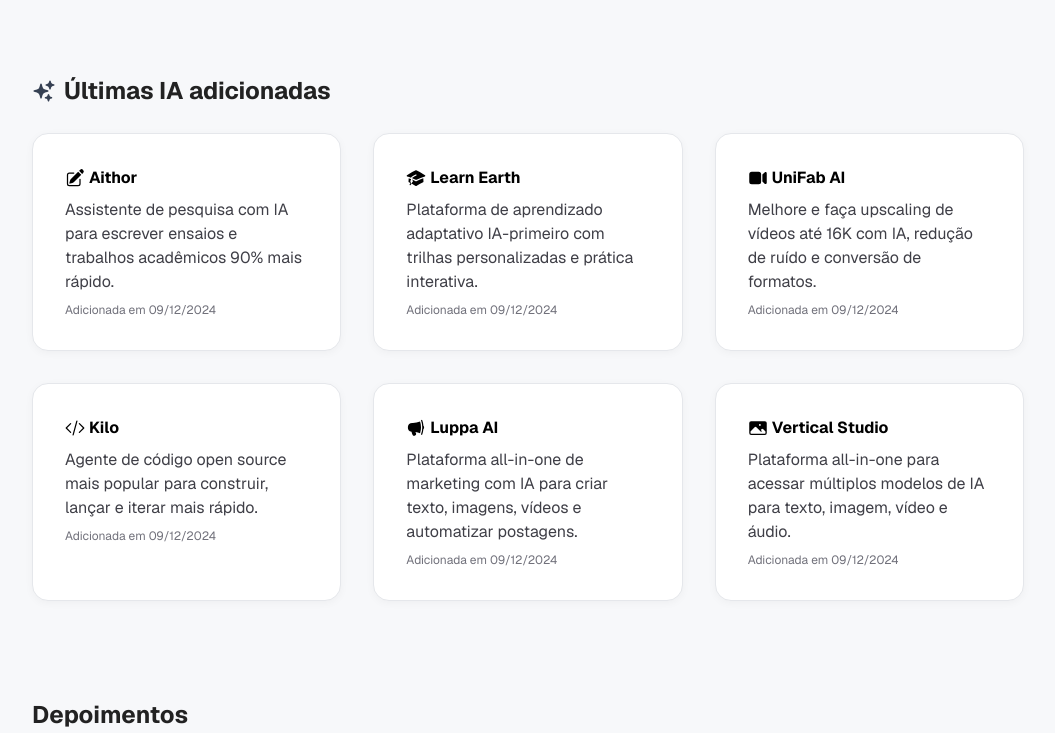
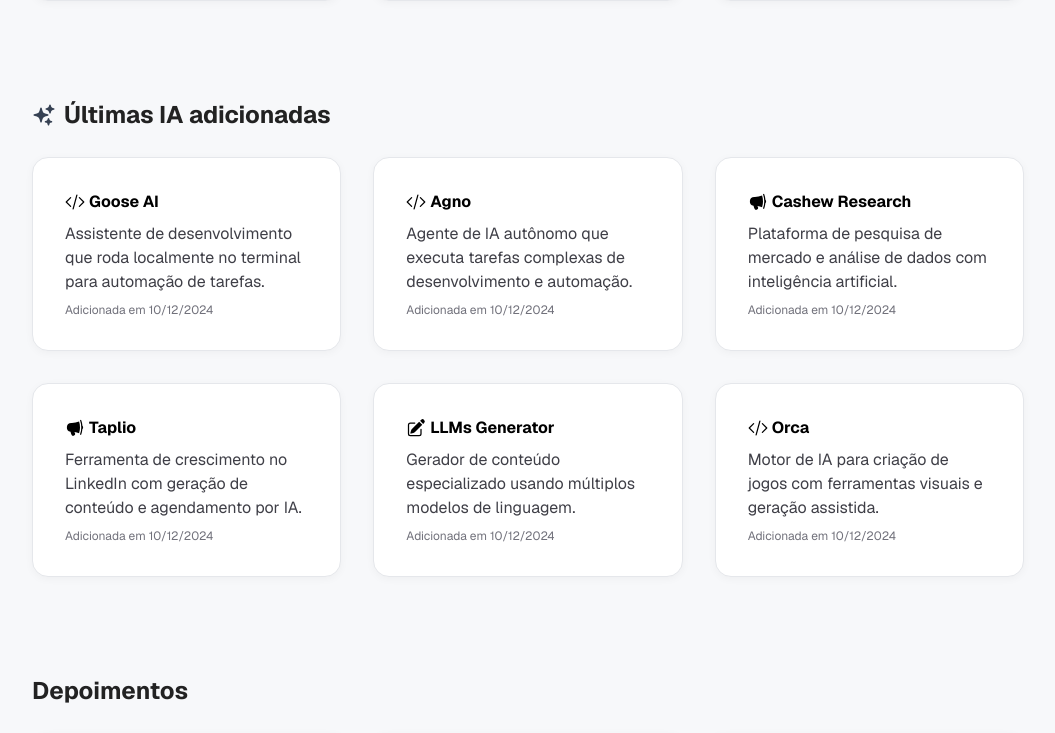
Before and after one commit to cavadema/hypehour, a Next.js app: page / in a window 1280 px wide. Shown: the part 7468-8201 px from the top of the page, without its empty margins (112-1167 px from the left). Built offline with nearby package versions, Linux system fonts and the light colour scheme.

Commit message:
Feat: Add 13 new AI tools across multiple pages and update homepage sections

```diff
--- a/app/ferramenta-de-deteccao-de-ia/page.tsx
+++ b/app/ferramenta-de-deteccao-de-ia/page.tsx
@@ -57,6 +57,11 @@
     url: "https://www.zerogpt.com/",
     descricao: "Detector avançado e confiável para ChatGPT, GPT-5 e Gemini com alta precisão.",
   },
+  {
+    nome: "SynthID",
+    url: "https://deepmind.google/models/synthid/",
+    descricao: "Tecnologia do Google DeepMind para identificar e marcar conteúdo gerado por IA.",
+  },
 ];
 
 export const metadata = {
--- a/app/ia-para-desenvolvedores/page.tsx
+++ b/app/ia-para-desenvolvedores/page.tsx
@@ -82,6 +82,41 @@
     url: "https://kilo.ai/",
     descricao: "Agente de código open source mais popular para construir, lançar e iterar mais rápido.",
   },
+  {
+    nome: "Goose AI",
+    url: "https://goose.ai/",
+    descricao: "API de IA para desenvolvedores com modelos de linguagem acessíveis e econômicos.",
+  },
+  {
+    nome: "Agents.md",
+    url: "https://agents.md/",
+    descricao: "Plataforma para criar e gerenciar agentes de IA para desenvolvimento.",
+  },
+  {
+    nome: "Relace AI",
+    url: "https://www.relace.ai/",
+    descricao: "Ferramenta de IA para acelerar desenvolvimento e automação de código.",
+  },
+  {
+    nome: "Agno",
+    url: "https://www.agno.com/",
+    descricao: "Plataforma de IA para desenvolvimento colaborativo e gestão de projetos.",
+  },
+  {
+    nome: "Conductor",
+    url: "https://conductor.build/",
+    descricao: "Ferramenta de orquestração e automação de workflows de desenvolvimento com IA.",
+  },
+  {
+    nome: "Mistral Devstral 2 Vibe CLI",
+    url: "https://mistral.ai/news/devstral-2-vibe-cli",
+    descricao: "CLI inteligente da Mistral AI para desenvolvimento acelerado com modelos de linguagem.",
+  },
+  {
+    nome: "Softr Workflows",
+    url: "https://www.softr.io/workflows",
+    descricao: "Crie automações e workflows sem código com IA integrada.",
+  },
 ];
 
 export default function IaParaDesenvolvedores() {
--- a/app/ia-para-imagens/page.tsx
+++ b/app/ia-para-imagens/page.tsx
@@ -92,6 +92,16 @@
     url: "https://app.verticalstudio.ai/stream",
     descricao: "Plataforma all-in-one para acessar múltiplos modelos de IA para texto, imagem, vídeo e áudio.",
   },
+  {
+    nome: "HeyGen",
+    url: "https://www.heygen.com/",
+    descricao: "Crie vídeos com avatares de IA e traduções automáticas em múltiplos idiomas.",
+  },
+  {
+    nome: "Higgsfield",
+    url: "https://higgsfield.ai/",
+    descricao: "Plataforma de geração de imagens e vídeos com IA de alta qualidade.",
+  },
 ];
 
 export const metadata = {
--- a/app/ia-para-marketing/page.tsx
+++ b/app/ia-para-marketing/page.tsx
@@ -132,6 +132,26 @@
         url: "https://rybbit.com/",
         descricao: "Analytics moderno sem cookies, alternativa ao Google Analytics com foco em privacidade e GDPR.",
     },
+    {
+        nome: "Taplio",
+        url: "https://taplio.com/",
+        descricao: "Ferramenta de IA para crescimento no LinkedIn com criação de conteúdo e agendamento.",
+    },
+    {
+        nome: "Cashew Research",
+        url: "https://www.cashewresearch.com/",
+        descricao: "Plataforma de pesquisa de mercado com IA para insights e análise de audiência.",
+    },
+    {
+        nome: "LLMs.txt Generator",
+        url: "https://llmstxtgenerator.cc/",
+        descricao: "Gerador de documentação estruturada para LLMs otimizar indexação e descoberta de conteúdo.",
+    },
+    {
+        nome: "Softr Workflows",
+        url: "https://www.softr.io/workflows",
+        descricao: "Crie automações e workflows sem código com IA integrada para marketing.",
+    },
 ];
 
 export const metadata = {
--- a/app/ia-para-vibe-coding/page.tsx
+++ b/app/ia-para-vibe-coding/page.tsx
@@ -29,6 +29,8 @@
   { nome: "FastShot", url: "https://fastshot.ai/", descricao: "Crie apps móveis nativos 100x mais rápido sem código, apenas com prompts de IA." },
   { nome: "Skip", url: "https://www.goskip.dev/", descricao: "O Lovable brasileiro. Transforme ideias em aplicações web completas com IA." },
   { nome: "Deco", url: "https://www.decocms.com/", descricao: "Plataforma MCP-native para criar apps AI full-stack com governança integrada." },
+  { nome: "Orca Engine", url: "https://orcaengine.ai/", descricao: "Plataforma de IA para criação de jogos com automação e ferramentas avançadas." },
+  { nome: "Google Stitch", url: "https://stitch.withgoogle.com/", descricao: "Ferramenta experimental do Google para criação colaborativa com IA." },
 ];
 
 export default function IaParaVibeCoding() {
--- a/app/page.tsx
+++ b/app/page.tsx
@@ -598,9 +598,9 @@
             <span className="text-xs text-zinc-500">Lançamento: Set/2025</span>
           </div>
           <div className="apify-card hover:shadow-xl transition-shadow flex flex-col gap-2">
-            <span className="inline-flex items-center gap-1 text-black font-bold"><SparklesIcon className="w-5 h-5" /> Llama 3.2</span>
-            <p className="text-zinc-700">Versão open-source da Meta com quantizações eficientes para edge.</p>
-            <span className="text-xs text-zinc-500">Lançamento: Set/2025</span>
+            <span className="inline-flex items-center gap-1 text-black font-bold"><SparklesIcon className="w-5 h-5" /> Llama 4</span>
+            <p className="text-zinc-700">Nova geração open-source da Meta com melhorias significativas em raciocínio e performance.</p>
+            <span className="text-xs text-zinc-500">Lançamento: Dez/2025</span>
           </div>
           <div className="apify-card hover:shadow-xl transition-shadow flex flex-col gap-2">
             <span className="inline-flex items-center gap-1 text-black font-bold"><SparklesIcon className="w-5 h-5" /> Perplexity Sonar</span>
@@ -675,34 +675,34 @@
         <h2 className="apify-section-title flex items-center gap-2"><SparklesIcon className="w-6 h-6 text-gray-700" />Últimas IA adicionadas</h2>
         <div className="grid grid-cols-1 md:grid-cols-2 lg:grid-cols-3 gap-8">
           <div className="apify-card hover:shadow-xl transition-shadow flex flex-col gap-2">
-            <span className="inline-flex items-center gap-1 text-black font-bold"><PencilSquareIcon className="w-5 h-5" /> Aithor</span>
-            <p className="text-zinc-700">Assistente de pesquisa com IA para escrever ensaios e trabalhos acadêmicos 90% mais rápido.</p>
-            <span className="text-xs text-zinc-500">Adicionada em 09/12/2024</span>
+            <span className="inline-flex items-center gap-1 text-black font-bold"><CodeBracketIcon className="w-5 h-5" /> Goose AI</span>
+            <p className="text-zinc-700">Assistente de desenvolvimento que roda localmente no terminal para automação de tarefas.</p>
+            <span className="text-xs text-zinc-500">Adicionada em 10/12/2024</span>
           </div>
           <div className="apify-card hover:shadow-xl transition-shadow flex flex-col gap-2">
-            <span className="inline-flex items-center gap-1 text-black font-bold"><AcademicCapIcon className="w-5 h-5" /> Learn Earth</span>
-            <p className="text-zinc-700">Plataforma de aprendizado adaptativo IA-primeiro com trilhas personalizadas e prática interativa.</p>
-            <span className="text-xs text-zinc-500">Adicionada em 09/12/2024</span>
+            <span className="inline-flex items-center gap-1 text-black font-bold"><CodeBracketIcon className="w-5 h-5" /> Agno</span>
+            <p className="text-zinc-700">Agente de IA autônomo que executa tarefas complexas de desenvolvimento e automação.</p>
+            <span className="text-xs text-zinc-500">Adicionada em 10/12/2024</span>
           </div>
           <div className="apify-card hover:shadow-xl transition-shadow flex flex-col gap-2">
-            <span className="inline-flex items-center gap-1 text-black font-bold"><VideoCameraIcon className="w-5 h-5" /> UniFab AI</span>
-            <p className="text-zinc-700">Melhore e faça upscaling de vídeos até 16K com IA, redução de ruído e conversão de formatos.</p>
-            <span className="text-xs text-zinc-500">Adicionada em 09/12/2024</span>
+            <span className="inline-flex items-center gap-1 text-black font-bold"><MegaphoneIcon className="w-5 h-5" /> Cashew Research</span>
+            <p className="text-zinc-700">Plataforma de pesquisa de mercado e análise de dados com inteligência artificial.</p>
+            <span className="text-xs text-zinc-500">Adicionada em 10/12/2024</span>
           </div>
           <div className="apify-card hover:shadow-xl transition-shadow flex flex-col gap-2">
-            <span className="inline-flex items-center gap-1 text-black font-bold"><CodeBracketIcon className="w-5 h-5" /> Kilo</span>
-            <p className="text-zinc-700">Agente de código open source mais popular para construir, lançar e iterar mais rápido.</p>
-            <span className="text-xs text-zinc-500">Adicionada em 09/12/2024</span>
+            <span className="inline-flex items-center gap-1 text-black font-bold"><MegaphoneIcon className="w-5 h-5" /> Taplio</span>
+            <p className="text-zinc-700">Ferramenta de crescimento no LinkedIn com geração de conteúdo e agendamento por IA.</p>
+            <span className="text-xs text-zinc-500">Adicionada em 10/12/2024</span>
           </div>
           <div className="apify-card hover:shadow-xl transition-shadow flex flex-col gap-2">
-            <span className="inline-flex items-center gap-1 text-black font-bold"><MegaphoneIcon className="w-5 h-5" /> Luppa AI</span>
-            <p className="text-zinc-700">Plataforma all-in-one de marketing com IA para criar texto, imagens, vídeos e automatizar postagens.</p>
-            <span className="text-xs text-zinc-500">Adicionada em 09/12/2024</span>
+            <span className="inline-flex items-center gap-1 text-black font-bold"><PencilSquareIcon className="w-5 h-5" /> LLMs Generator</span>
+            <p className="text-zinc-700">Gerador de conteúdo especializado usando múltiplos modelos de linguagem.</p>
+            <span className="text-xs text-zinc-500">Adicionada em 10/12/2024</span>
           </div>
           <div className="apify-card hover:shadow-xl transition-shadow flex flex-col gap-2">
-            <span className="inline-flex items-center gap-1 text-black font-bold"><PhotoIcon className="w-5 h-5" /> Vertical Studio</span>
-            <p className="text-zinc-700">Plataforma all-in-one para acessar múltiplos modelos de IA para texto, imagem, vídeo e áudio.</p>
-            <span className="text-xs text-zinc-500">Adicionada em 09/12/2024</span>
+            <span className="inline-flex items-center gap-1 text-black font-bold"><CodeBracketIcon className="w-5 h-5" /> Orca</span>
+            <p className="text-zinc-700">Motor de IA para criação de jogos com ferramentas visuais e geração assistida.</p>
+            <span className="text-xs text-zinc-500">Adicionada em 10/12/2024</span>
           </div>
         </div>
       </section>
```
